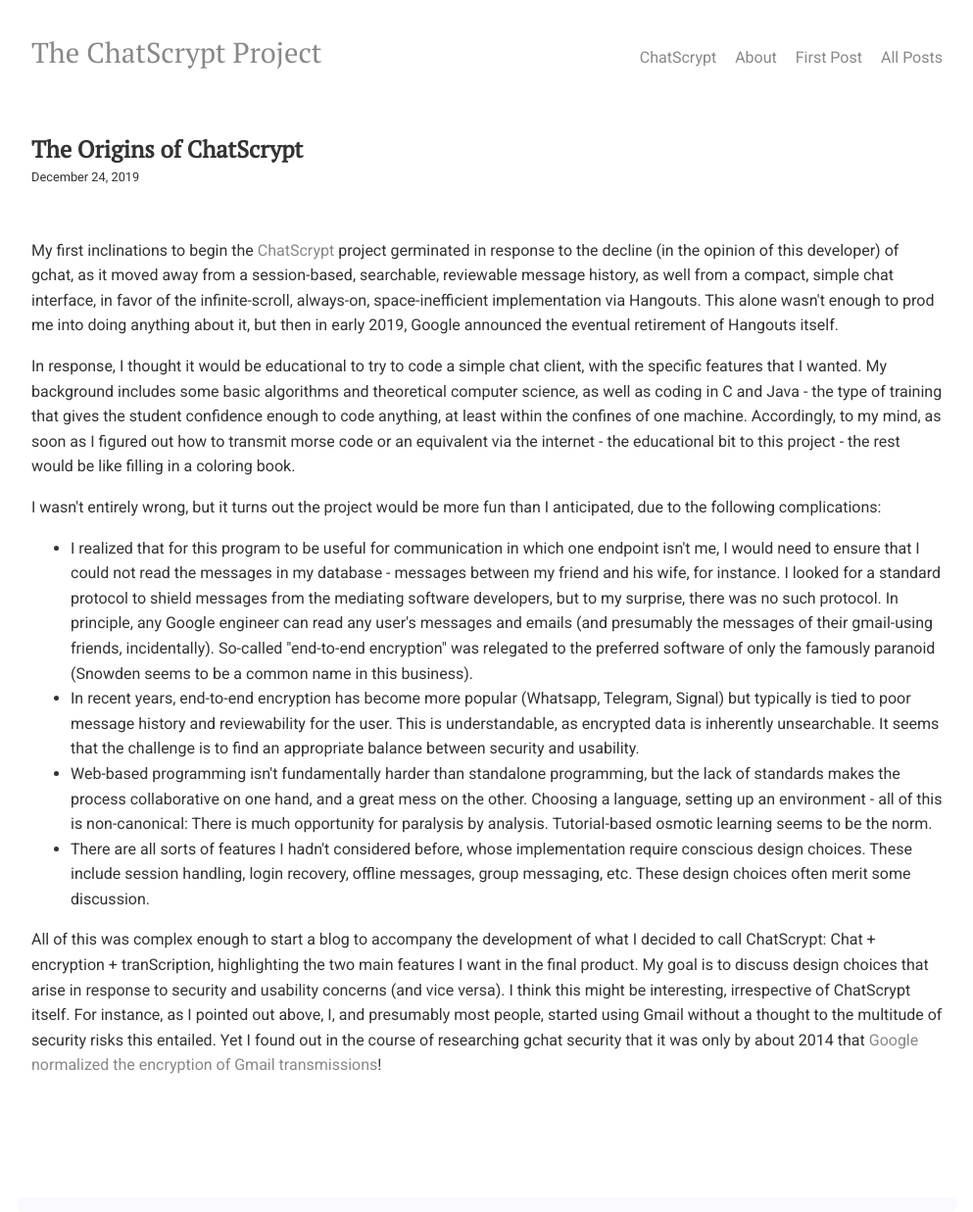
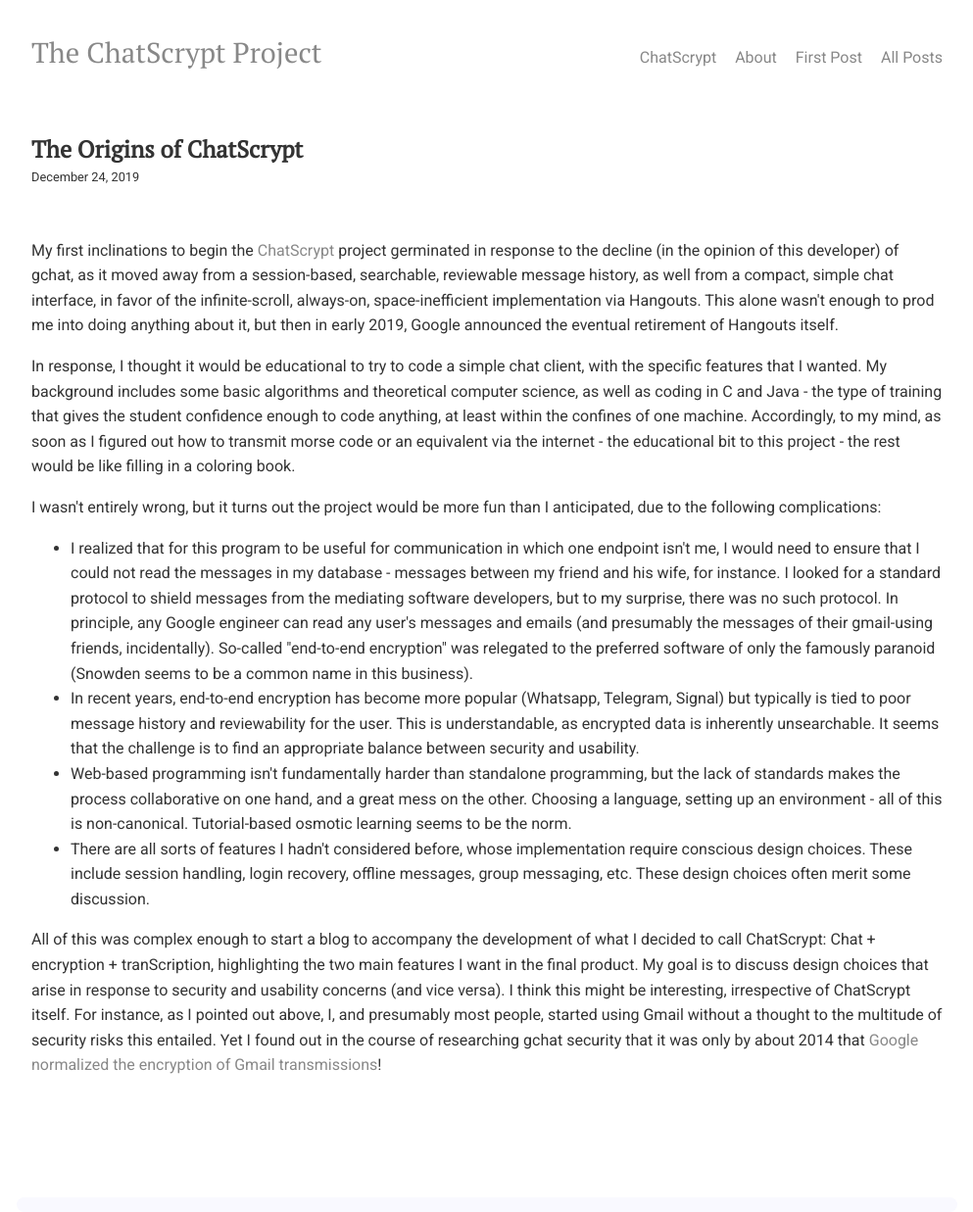
Before and after one commit to chatscrypt/chatscrypt.github.io, a Jekyll site: the page built from _posts/2019-12-24-the-origins-of-chatscrypt.html, in a window 1280 px wide. Shown: the whole page at 98% size, without its empty margins (143-1136 px from the left). Built offline with Jekyll 4.4.1, drawn with Linux system fonts in a browser that asks for light colours; comment, search, counter and statistics services are not loaded.

Commit message:
Update 2019-12-24-the-origins-of-chatscrypt.html

```diff
--- a/_posts/2019-12-24-the-origins-of-chatscrypt.html
+++ b/_posts/2019-12-24-the-origins-of-chatscrypt.html
@@ -18,7 +18,7 @@
 <li> In recent years, end-to-end encryption has become more popular (Whatsapp, Telegram, Signal) but typically is tied to poor message history and reviewability for the user. This is understandable, as encrypted data is inherently unsearchable. It seems that the challenge is to find an appropriate balance between security and usability.
 
 
-<li> Web-based programming isn't fundamentally harder than standalone programming, but the lack of standards makes the process collaborative on one hand, and a great mess on the other. Choosing a language, setting up an environment - all of this is non-canonical: There is much opportunity for paralysis by analysis. Tutorial-based osmotic learning seems to be the norm.
+<li> Web-based programming isn't fundamentally harder than standalone programming, but the lack of standards makes the process collaborative on one hand, and a great mess on the other. Choosing a language, setting up an environment - all of this is non-canonical. Tutorial-based osmotic learning seems to be the norm.
 
 <li> There are all sorts of features I hadn't considered before, whose implementation require conscious design choices. These include session handling, login recovery, offline messages, group messaging, etc. These design choices often merit some discussion.
 
```
